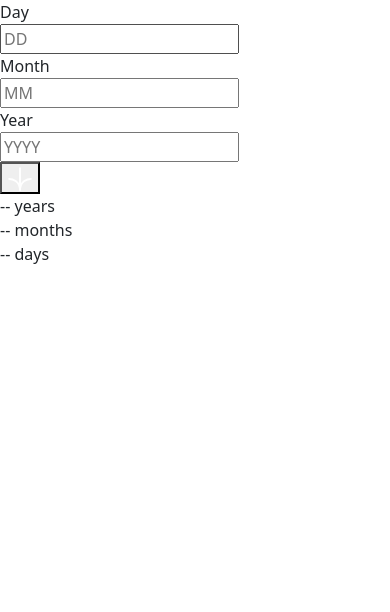
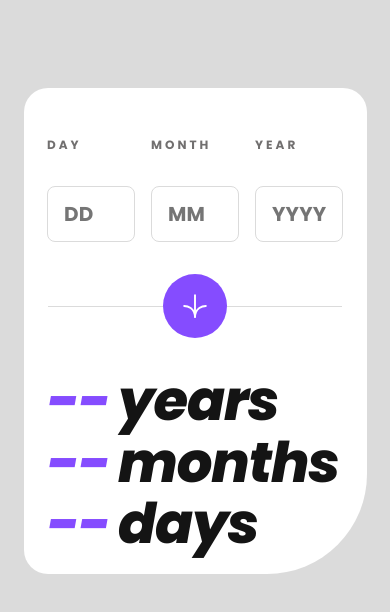
Before and after one commit to manondupriez/Age-calculator-app, a plain HTML site: page index.html in a window 390 px wide. Drawn offline with Linux system fonts and the light colour scheme.

Commit message:
Add CSS for mobile devices

```diff
--- a/index.html
+++ b/index.html
@@ -23,26 +23,26 @@
     <link href="https://fonts.googleapis.com/css2?family=Poppins:ital,wght@0,400;0,700;0,800;1,400;1,700;1,800&display=swap" rel="stylesheet">
 </head>
 <body>
-    <main class="main">
+    <main class="main overflow-hidden">
         <div class="birthday">
             <form action="" method="GET" class="form">
-                <div class="form__birthday">
-                    <div class="form__group birthday__day">
+                <div class="form__birthday d-flex justify-content-center align-items-center text-uppercase">
+                    <div class="form__group birthday__day d-flex flex-column align-items-start">
                         <label for="dayInput">Day</label><br>
-                        <input type="text" name="day" id="dayInput" required placeholder="DD">
+                        <input type="text" name="day" id="dayInput" placeholder="DD">
                     </div>
-                    <div class="form__group birthday__month">
+                    <div class="form__group birthday__month d-flex flex-column align-items-start">
                         <label for="monthInput">Month</label><br>
                         <input type="text" name="month" id="monthInput" required placeholder="MM">
                     </div>
-                    <div class="form__group birthday__year">
+                    <div class="form__group birthday__year d-flex flex-column align-items-start">
                         <label for="yearInput">Year</label><br>
                         <input type="text" name="year" id="yearInput" required placeholder="YYYY">
                     </div>
                 </div>
-                <div class="submitArea">
+                <div class="submitArea d-flex justify-content-center align-items-center">
                     <span class="submitArea__line"></span>
-                    <button type="submit" aria-label="Submit">
+                    <button type="submit" aria-label="Submit" class="d-flex justify-content-center align-items-center">
                         <span aria-hidden="true">
                             <svg xmlns="http://www.w3.org/2000/svg" width="24" height="24" viewBox="0 0 25 24" fill="none">
                                 <path d="M0.5 12.0103C4.5 11.8287 12.5 13.9723 12.5 24" stroke="white" stroke-width="2"/>
@@ -55,14 +55,14 @@
                 </div>
             </form>
         </div>
-        <div class="age">
-            <div class="age__area age__area--years">
+        <div class="age fst-italic">
+            <div class="age__area age__area--years d-flex justify-content-start align-items-center">
                 <span class="userValue userValue__years">--</span> years
             </div>
-            <div class="age__area age__area--months">
+            <div class="age__area age__area--months d-flex justify-content-start align-items-center">
                 <span class="userValue userValue__months">--</span> months
             </div>
-            <div class="age__area age__area--days">
+            <div class="age__area age__area--days d-flex justify-content-start align-items-center">
                 <span class="userValue userValue__days">--</span> days
             </div>
         </div>
--- a/styles/scss/base/_base.scss
+++ b/styles/scss/base/_base.scss
@@ -0,0 +1,9 @@
+* {
+    box-sizing: border-box;
+}
+
+body {
+    padding: 88px 16px 238px;
+    background-color: $lightGrey;
+    font-family: 'Poppins', sans-serif;
+}
--- a/styles/scss/components/_buttons.scss
+++ b/styles/scss/components/_buttons.scss
@@ -0,0 +1,23 @@
+button {
+    width: 64px;
+    height: 64px;
+    border: none;
+    background-color: $purple;
+    border-radius: 50%;
+    gap: 8px;
+
+    &:hover {
+        background-color: $offBlack;
+    }
+}
+
+.submitArea {
+
+    &__line {
+        content: '';
+        width: 115px;
+        height: 1px;
+        background-color: $lightGrey;
+    }
+
+}
--- a/styles/scss/layout/_body.scss
+++ b/styles/scss/layout/_body.scss
@@ -0,0 +1,24 @@
+.main {
+    width: 343px;
+    margin: auto;
+    height: 486px;
+    padding: 48px 24px;
+    background-color: $white;
+    border-radius: 24px 24px 100px 24px;
+}
+
+.age {
+    color: $offBlack;
+    font-size: 56px;
+    font-weight: 800;
+    line-height: 110%; /* 61.6px */
+    letter-spacing: -1.12px;
+
+    &__area {
+        gap: 8px;
+    }
+}
+
+.userValue {
+    color: $purple;
+}
--- a/styles/scss/layout/_forms.scss
+++ b/styles/scss/layout/_forms.scss
@@ -0,0 +1,45 @@
+.form {
+
+    label {
+        color: $smokeyGrey;
+        font-size: 12px;
+        font-weight: 700;
+        letter-spacing: 3px;
+    }
+
+    input {
+        width: 88px;
+        padding: 12px 16px;
+        display: flex;
+        align-items: center;
+        gap: 16px;
+        align-self: stretch;
+        font-family: 'Poppins', sans-serif;
+        font-size: 20px;
+        font-style: normal;
+        font-weight: 700;
+        letter-spacing: 0.2px;
+        border-radius: 8px;
+        border: 1px solid $lightGrey;
+
+        &:focus,
+        &:active {
+            outline: none;
+            border: 1px solid $purple;
+            caret-color: $purple;
+        }
+    }
+
+    &__group {
+        gap: 4px;
+    }
+
+    &__birthday {
+        gap: 16px;
+    }
+
+    .submitArea {
+        margin: 32px 0;
+    }
+
+}
```
Also changed, not shown: styles/main.css, 1 other file.
